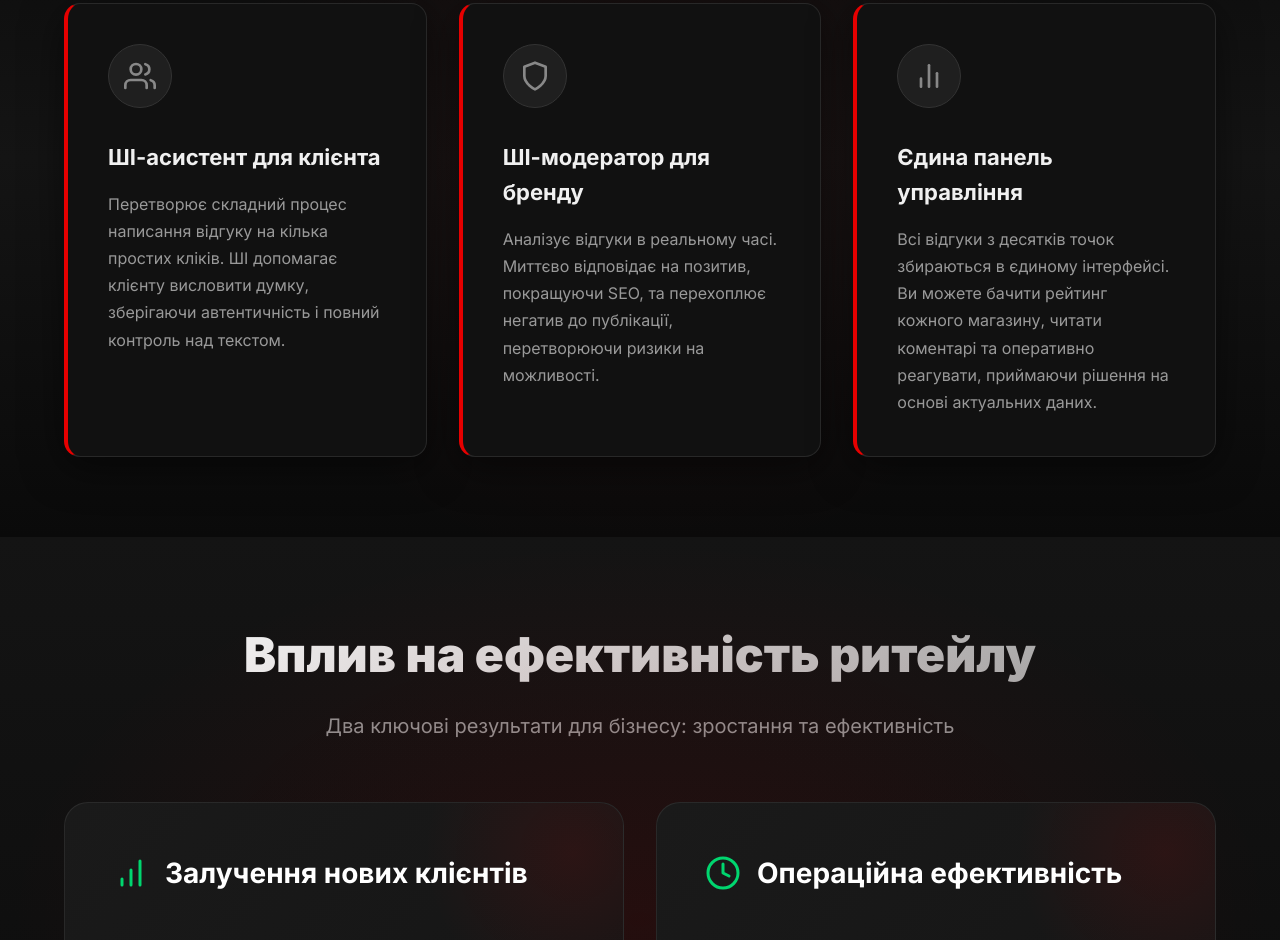
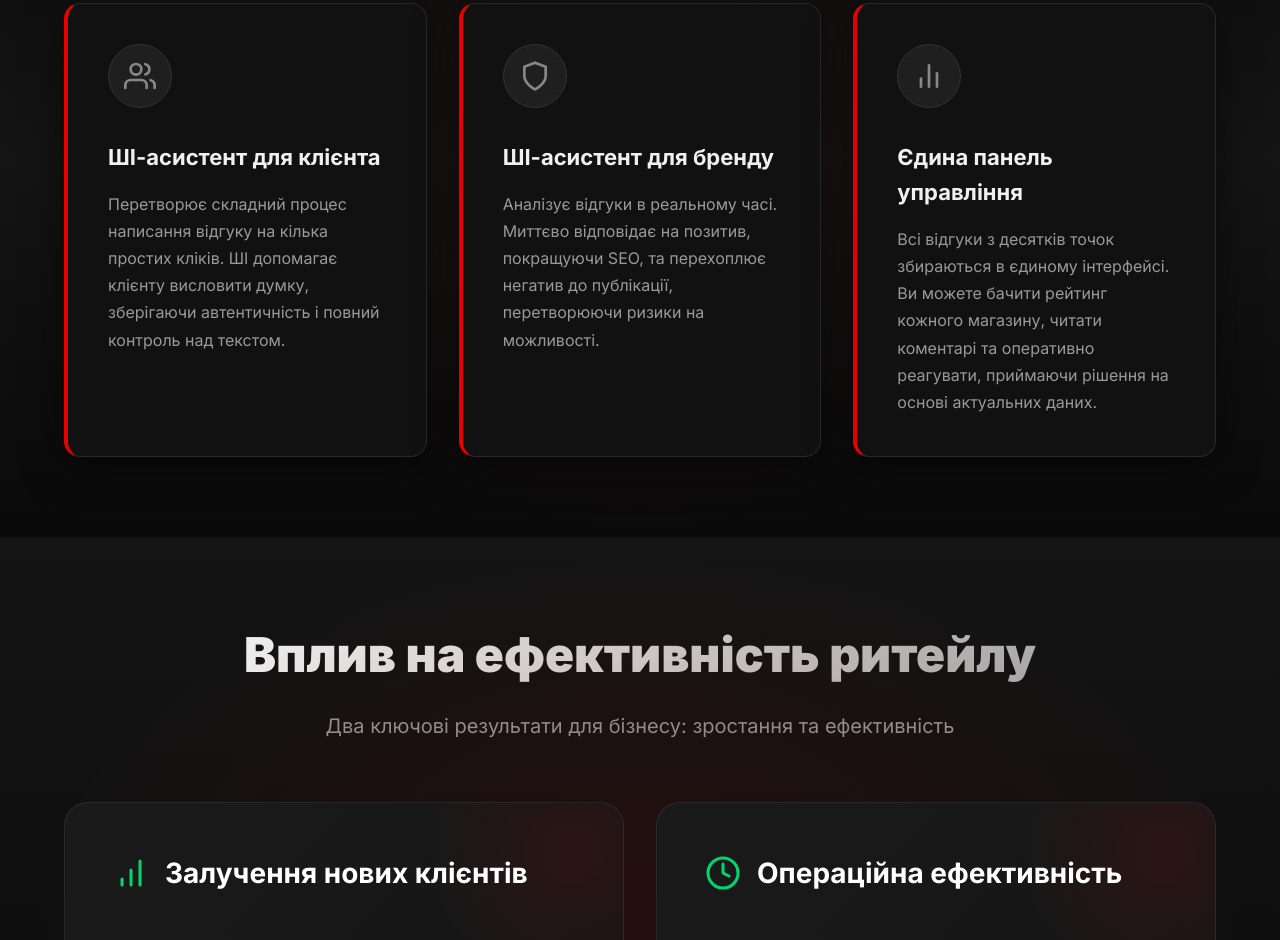
Before and after one commit to uaassist/NEW_Landing-Page-Vodafone-AI-Feedback-Assistant, a website: page public/index.html in a window 1280 px wide. Shown: the part 5184-6124 px from the top of the page. Drawn offline with Linux system fonts and the light colour scheme.

Commit message:
Update index.html

```diff
--- a/public/index.html
+++ b/public/index.html
@@ -365,7 +365,7 @@
                                 <path d="M12 22s8-4 8-10V5l-8-3-8 3v7c0 6 8 10 8 10z"></path>
                             </svg>
                         </div>
-                        <h3>ШІ-модератор для бренду</h3>
+                        <h3>ШІ-асистент для бренду</h3>
                         <p>Аналізує відгуки в реальному часі. Миттєво відповідає на позитив, покращуючи SEO, та перехоплює негатив до публікації, перетворюючи ризики на можливості.</p>
                     </div>
 
```
